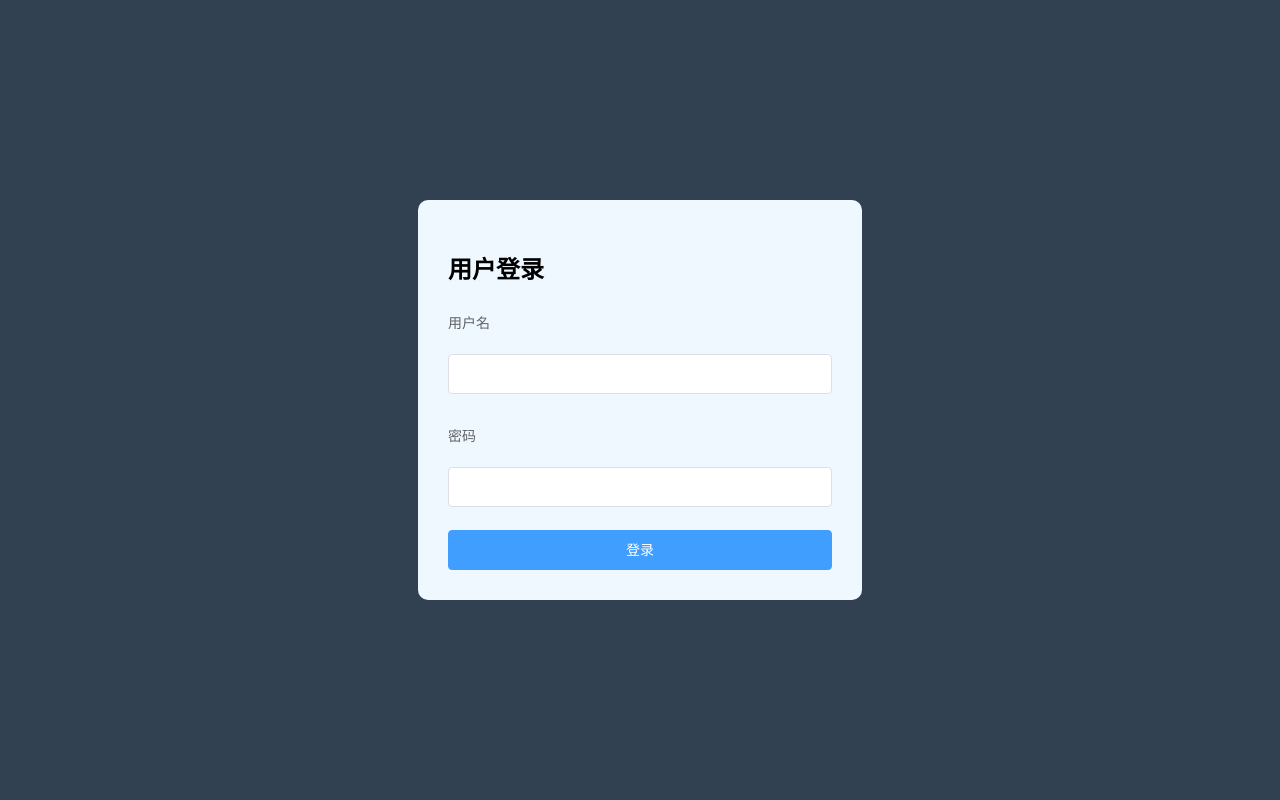
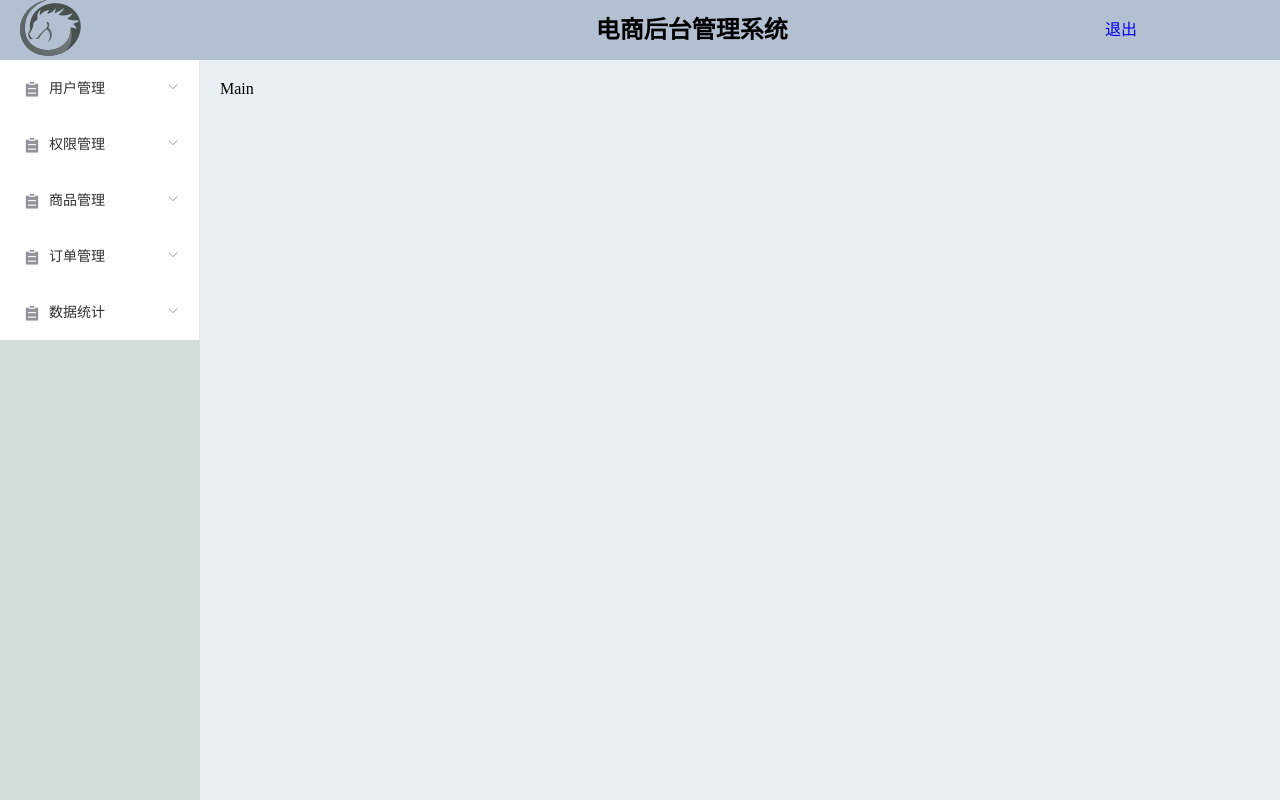
Before and after one commit to lzw123444/mallmanager, a Vue app: page /#/ in a window 1280 px wide. Before the commit this address led to /#/login. Built offline with nearby package versions, Linux system fonts and the light colour scheme; sample sign-in values are in the browser's storage.

Commit message:
退出主界面

```diff
--- a/src/components/home/home.vue
+++ b/src/components/home/home.vue
@@ -14,7 +14,7 @@
         </el-col>
         <el-col :span="3">
           <div class="grid-content bg-purple">
-            <a class="loginout" href="#">退出</a>
+            <a class="loginout" href="#" @click.prevent="handleSignout()">退出</a>
           </div>
         </el-col>
       </el-row>
@@ -95,12 +95,23 @@ export default{
 // newVue之前触发
   beforeCreate () {
     // 获取token
-    const token = localStorage.getItem('token')
+    const token = sessionStorage.getItem('token')
     // 若没有token，返回登录界面
     if (!token) {
       this.$router.push({
         name: 'login'
       })
+    }
+    // 若有token，继续渲染组件
+  },
+  methods: {
+    handleSignout () {
+      // 清除token
+      sessionStorage.clear()
+      // 提示退出
+      this.$message.success('退出成功')
+      // 返回登录界面
+      this.$router.push({name: 'login'})
     }
   }
 }
--- a/src/components/login/login.vue
+++ b/src/components/login/login.vue
@@ -28,7 +28,6 @@ export default {
     // 希望让异步代码看起来像同步代码---async和await
     async handleLogin () {
       const res = await this.$http.post('login', this.formData)
-      console.log(res)
       // 解构赋值，取出res中数据
       const {
         data,
@@ -37,7 +36,7 @@ export default {
       if (status === 200) {
         // 登陆成功
         // 保存token
-        localStorage.setItem('token', data.token)
+        sessionStorage.setItem('token', data.token)
         // 跳转home
         this.$router.push({name: 'home'})
         // 提示成功
```
